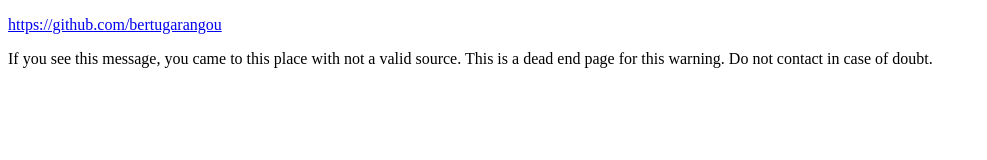
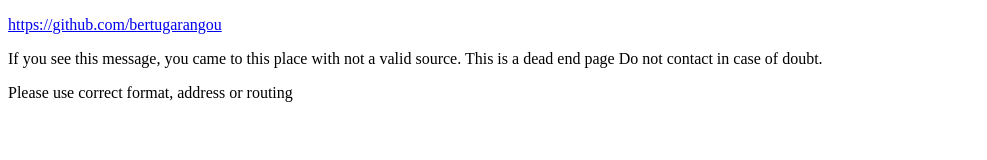
Before and after one commit to bertugarangou/bertugarangou, a plain HTML site: page index.html in a window 1280 px wide. Shown: the whole page, without its empty margins (0-987 px from the left). Drawn offline with Linux system fonts and the light colour scheme.

Commit message:
Update index.html

```diff
--- a/index.html
+++ b/index.html
@@ -1,5 +1,6 @@
 <!DOCTYPE html><html lang="ca"><head><meta charset="UTF-8"><meta name="viewport" content="width=device-width,initial-scale=1,maximum-scale=1"><meta name="authors" content="Albert Garangou Culebras"><title>Carquinyolis.cat</title></head><body>
   <p><a href="https://github.com/bertugarangou">https://github.com/bertugarangou</a></p>
-  <p>If you see this message, you came to this place with not a valid source. This is a dead end page for this warning. Do not contact in case of doubt.</p>
+  <p>If you see this message, you came to this place with not a valid source. This is a dead end page Do not contact in case of doubt.</p>
+  <p>Please use correct format, address or routing</p>
 
   </body>
```
